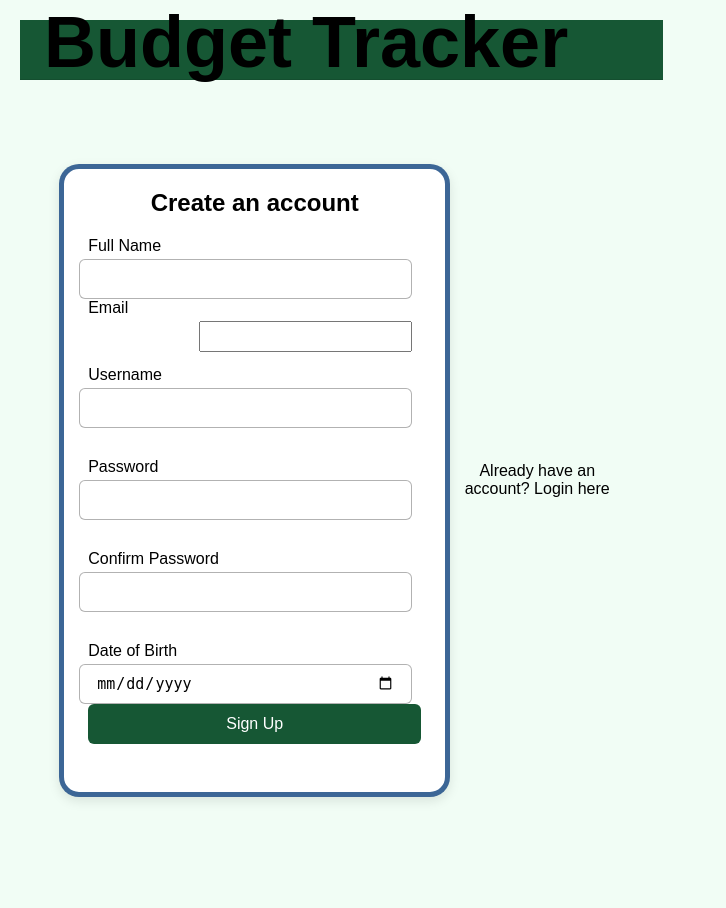
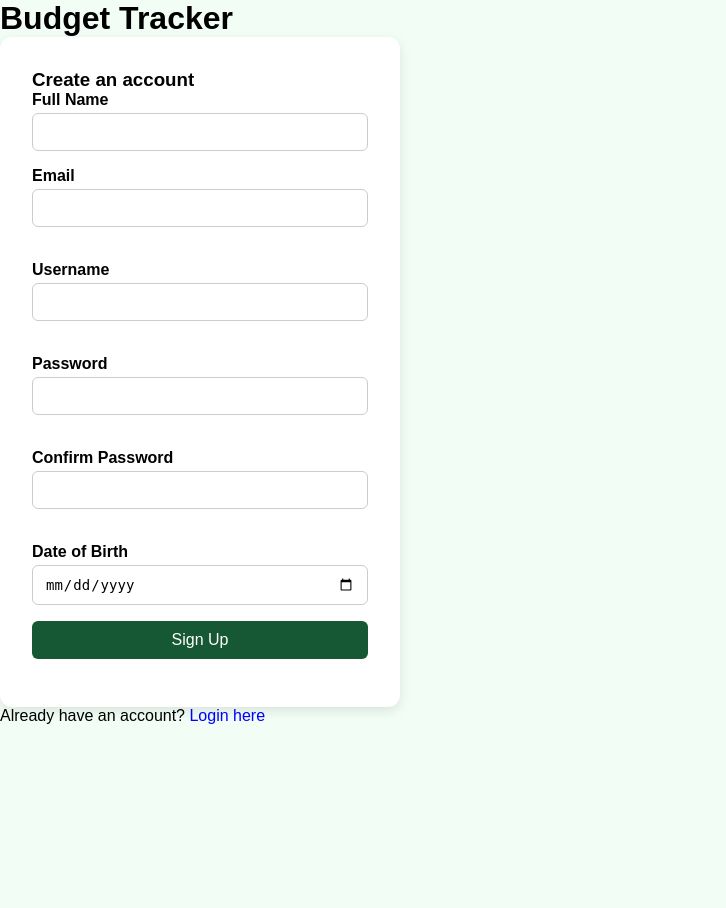
Before and after one commit to excellagun/cs476Project, a PHP site: page /signup.html in a window 1280 px wide. Shown: the whole page, without its empty margins (0-726 px from the left). After the commit the page ends 724 px from the top, so only its background shows below. Run offline with PHP 8.4, Linux system fonts and the light colour scheme.

Commit message:
simplified login/signup css

```diff
--- a/styles.css
+++ b/styles.css
@@ -1,52 +1,21 @@
-/********
-GRID LAYOUT
-********/
-header {
-    grid-area: header;
-  }
-
-  main {
-    grid-area: main;
-  }
-
-  .left-sidebar {
-    grid-area: left-sidebar;
-  }
-
-  .right-sidebar {
-    grid-area: right-sidebar;
-  }
-
-  body {
-    display: grid;
-    grid-template-areas:
-      "header header header header header header"
-      "left-sidebar main main main right-sidebar right-sidebar"
-      "left-sidebar main main main right-sidebar right-sidebar";
-    row-gap: 24px;
-    column-gap: 48px;
-  }
-.auth-container {
-  display: flex;
-  flex-direction: column;
-  align-items: center;
-  justify-content: center;
-}
-  /********
-  GLOBAL
-  ********/
+/* GLOBAL RESET */
 * {
   margin: 0;
   padding: 0;
   box-sizing: border-box;
-    color: #000000;
 }
 
-  ul {
-    list-style: none;
+body {
+  font-family: Arial, Helvetica, sans-serif;
+  background-color: #f1fdf5;
+  color: #000;
+  display: flex;
+  flex-direction: column;
+  min-height: 100vh;
 }
 
 a {
+  color: blue;
   text-decoration: none;
 }
 
@@ -54,160 +23,81 @@ header {
   text-decoration: underline;
 }
 
-  h1,
-  h2 {
+/* HEADER */
+.auth-header {
+  background-color: #165734;
+  color: white;
+  padding: 20px;
+  text-align: center;
+}
+
+/* FOOTER */
+.auth-footer {
+  margin-top: auto;
+  background-color: #000;
+  color: white;
+  text-align: center;
+  padding: 20px;
+}
+
+.footer-text {
+  font-size: 16px;
+}
+
+/* FORM CONTAINER */
+.auth-container {
+  display: flex;
+  flex-direction: column;
+  align-items: center;
+  padding: 40px 20px;
+}
+
+/* FORM CARD */
+.auth-form {
+  width: 100%;
+  max-width: 400px;
+  background-color: white;
+  padding: 32px;
+  border-radius: 12px;
+  box-shadow: 0 4px 12px rgba(0, 0, 0, 0.1);
+}
+
+/* FORM HEADER */
+.form-title {
+  text-align: center;
+  font-size: 24px;
+  margin-bottom: 20px;
+}
+
+/* FORM ELEMENTS */
+.input-field {
   margin-bottom: 16px;
 }
 
-  body {
-    background-color:  #f1fdf5;
-    font-family: Arial, Helvetica, sans-serif;
+label {
+  display: block;
+  margin-bottom: 4px;
+  font-weight: bold;
 }
 
-  header {
-    display: flex;
-    align-items: center;
-    justify-content: space-between;
+input[type="text"],
+input[type="password"],
+input[type="email"],
+input[type="date"] {
   width: 100%;
-    height: 60px;
-    padding: 0px 24px;
-    position: sticky;
-    top: 0;
-    border-bottom: 1px solid rgba(0, 0, 0, 0.1);
-    background-color: #165734;
-    z-index: 1;
-  }
-
-  .app-logo {
-    height: 35px;
-    width: 35px;
-    border-radius: 100%;
-    overflow: hidden;
-  }
-
-  .app-logo img {
-    height: 100%;
-    width: 100%;
-  }
-
-  .user-info {
-    display: flex;
-    align-items: center;
-  }
-
-  .user-info img {
-    height: 32px;
-    width: 32px;
-    border-radius: 100%;
-  }
-
-  .user-info p {
-    margin-left: 8px;
-    font-weight: 600;
-    font-size: 15px;
-  }
-
-  .user-info a {
-    display: flex;
-    align-items: center;
-    height: 35px;
-    padding: 8px 12px;
-    margin-right: 16px;
+  padding: 10px 12px;
+  border: 1px solid #ccc;
+  border-radius: 6px;
   font-size: 14px;
-    color: #ffffff;
-    background-color: #e53e3e;
-    border-radius: 6px;
-    text-decoration: none;
-    cursor: pointer;
-  }
-
-  .user-info a:hover {
-    background-color: #c53030;
-  }
-
-  .user-info a i {
-    color: #ffffff;
-    margin-right: 6px;
-  }
-
-  aside {
-    height: 80vh;
-    position: sticky;
-    top: 84px;
-  }
-
-  .left-sidebar {
-    width: 250px;
-  }
-
-  .left-sidebar,
-  .right-sidebar {
-    border-radius: 8px;
-    padding: 16px;
-    background-color: rgba(0, 0, 0, 0.1);
-  }
-
-  .left-sidebar {
-    margin-left: 24px;
-  }
-
-  .left-sidebar li {
-    margin-bottom: 8px;
-  }
-
-  .left-sidebar a {
-    display: flex;
-    align-items: center;
-    text-decoration: none;
-    padding: 8px 10px;
-    border-radius: 6px;
-    transition: all 0.3s;
-  }
-
-  .left-sidebar a:hover {
-    background-color: #ffffff;
-  }
-
-  .left-sidebar i {
-    font-size: 20px;
-  }
-
-  .left-sidebar span {
-    margin-left: 12px;
-    margin-top: 3px;
-  }
-
-  .right-sidebar {
-    margin-right: 24px;
-  }
-
-  main {
-    display: flex;
-    justify-content: center;
-    align-items: center;
-    min-height: calc(100vh - 60px); /* account for sticky header */
-    /*padding: 40px 0;*/
-  }
-
-  form input,
-  form textarea {
-    font-size: 15px;
-  }
-
-  button,
-  form input[type="text"],
-  form input[type="date"],
-  form input[type="password"],
-  form textarea {
-    width: 100%;
-    height: 40px;
-    border-radius: 6px;
 }
 
 button {
+  width: 100%;
   background-color: #165734;
   color: white;
   border: none;
+  padding: 10px;
+  border-radius: 6px;
   font-size: 16px;
   cursor: pointer;
 }
@@ -216,158 +106,23 @@ header {
   background-color: #468c66;
 }
 
-  form div {
-    margin-bottom: 16px;
+/* ERROR MESSAGES */
+.error-text {
+  font-size: 12px;
+  color: red;
+  font-style: italic;
+  margin-top: 4px;
 }
 
-  form label {
-    display: block;
-    margin-bottom: 4px;
-  }
-
-  form input[type="text"],
-  form input[type="date"],
-  form input[type="password"],
-  form textarea {
-    border: 1px solid rgba(0, 0, 0, 0.3);
-    padding: 0px 16px;
-  }
-
-  form textarea {
-    height: 80px;
-    padding: 16px;
-    resize: vertical;
-    padding: 12px 16px;
-  }
-
-  .auth-form {
-    width: 100%;
-    max-width: 400px;
-    padding: 32px;
-    background-color: #ffffff;
-    border-radius: 12px;
-    box-shadow: 0 4px 12px rgba(0, 0, 0, 0.1);
-  }
-
-  .auth-option {
-    margin-top: 12px;
-    text-align: center;
-    font-size: 15px;
-  }
-
-  .auth-option a {
-    color: blue;
-  }
-
-
-/* CSS styles for Signup page begins*/
-
-#container-signup-page{
-    display: flex;
-    flex-direction: column;
-    align-items: center;
-    justify-content: center;
-    min-height: 100vh;
-    background-color: #f1fdf5;
-    padding: 20px;
-}
-
-#header-signup-page {
-    font-size: 36px;
-    font-weight: bold;
-    margin-bottom: 20px;
-    text-align: center;
-    width: 100%;
-}
-
-#header-signup
-{
-    font-size: 24px;
-    font-weight: bold;
-    margin-bottom: 20px;
-    text-align: center;
-}
-
-#signup{
-    grid-column-start: 1;
-    grid-column-end: 3;
-    grid-row-start: 2;
-    grid-row-end: 3;
-}
-
-
-#signup .auth-form {
-    margin-top: 20px;
-    border: 5px solid #073c7ac8;
-    border-radius: 20px;
-    padding: 20px 24px 32px 24px;
-    width: 100%;
-    max-width: 400px;
-}
-
-.input-field input {
-
-    float: right ;
-
-    margin-right: 9px;
-    padding: 5px;
-
-}
-
-
-.input-field{
-    margin-bottom: 16px;
-}
-
-.error-text {
-    color: red;
-    font-style: italic;
-    text-align: right;
-    font-size: 12px;
-    margin-top: 5px;
-
-}
-.hidden{
+.hidden {
   visibility: hidden;
 }
 
-.error-input {
-    border: 2px solid red;
-
-}
-
-.creation-containers .error-text {
-    color: red;
-    font-style: italic;
-    text-align:left;
-    font-size: 12px;
-    margin-top: 5px;
-}
-
- .invalid{
-    border: 2px solid red;
- }
-
-.foot-note {
-    margin-top: 20px;
+/* FOOTER NOTE */
+.auth-option {
+  margin-top: 16px;
+  font-size: 14px;
   text-align: center;
-}
-
-#footer-auth{
-    background-color: black;;
-    color: white;
-    width: 100%;
-    text-align: center;
-
-    grid-column-start: 1;
-    grid-column-end: end;
-    grid-row-start: 3;
-    grid-row-end: 4;
-}
-.footer-text{
-    color: white;
-    margin-top: 35px;
-    font-size: 20px;
 }
 
 
```
Lines whose indentation alone changed are shown as unchanged.
